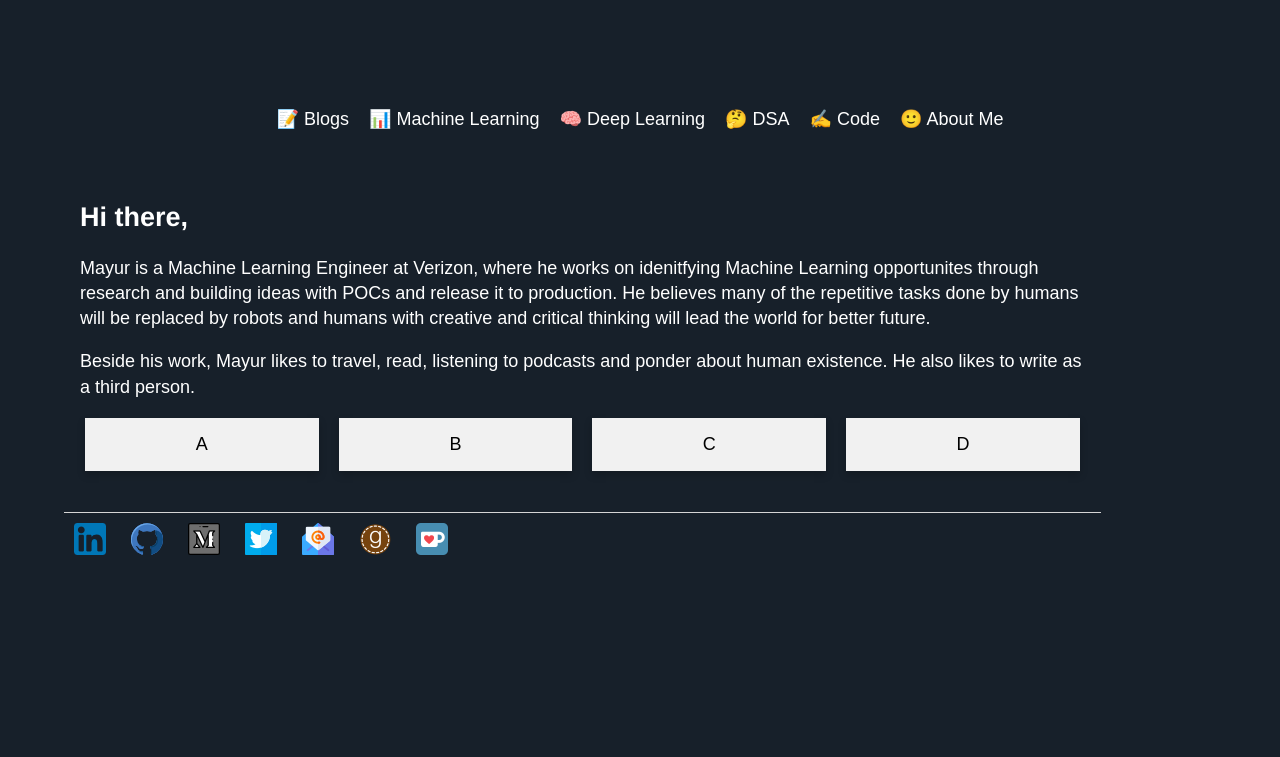
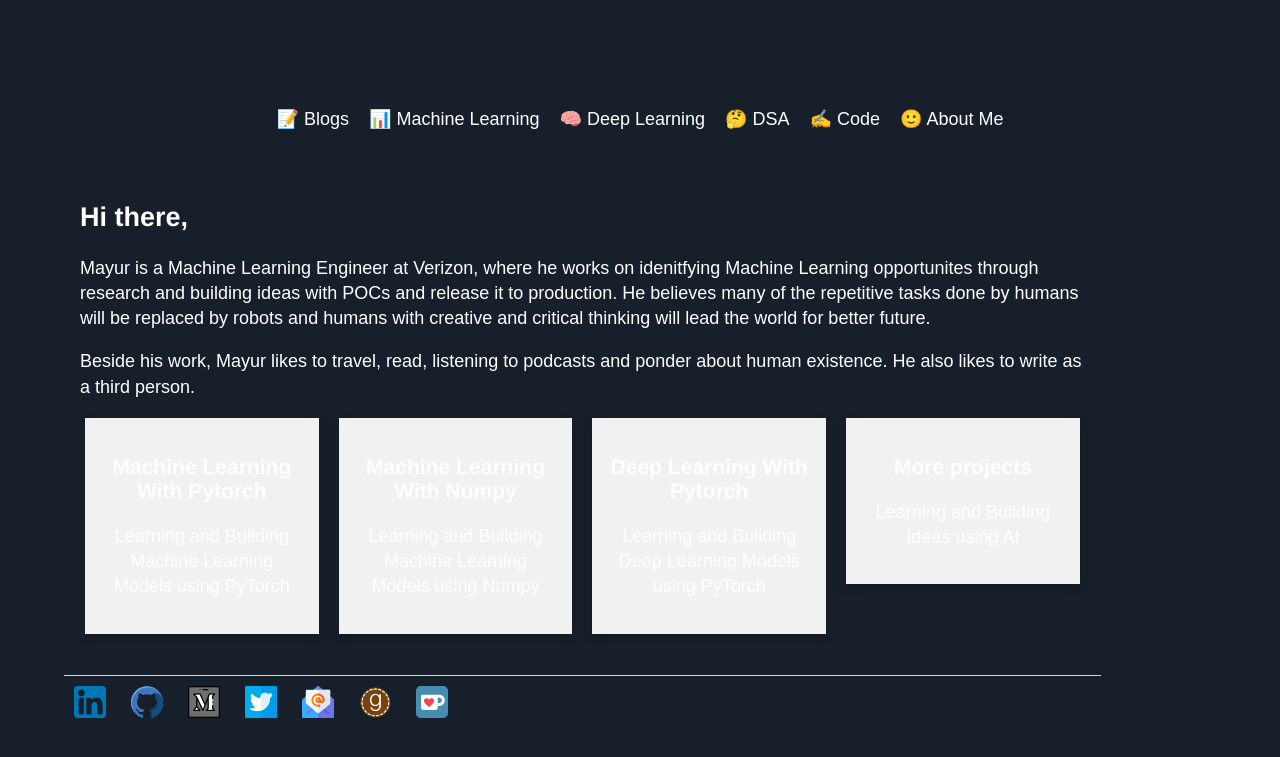
Before and after one commit to Mayurji/mayurji.github.io, a Jekyll site: the page built from about/index.html, in a window 1280 px wide. Shown: the top 757 px of the page. Built offline with Jekyll 4.4.1, drawn with Linux system fonts in a browser that asks for light colours; nearby versions of some CDN libraries.

Commit message:
Update index.html

```diff
--- a/about/index.html
+++ b/about/index.html
@@ -42,16 +42,28 @@ title: Math + Computing = AI
 
 	 <div class="row">
 	  <div class="column">
-	    <div class="card">A</div>
+	    	<div class="card">
+			<a href="https://github.com/Mayurji/MLWithPytorch"><h3>Machine Learning With Pytorch</h3></a>
+			<p>Learning and Buliding Machine Learning Models using PyTorch</p>
+		</div>
 	  </div>
 	  <div class="column">
-	    <div class="card">B</div>
+	    <div class="card">
+		    <a href="https://github.com/Mayurji/MLWithNumpy"><h3>Machine Learning With Numpy</h3></a>
+		    <p>Learning and Buliding Machine Learning Models using Numpy</p>
+		</div>
 	  </div>
 	  <div class="column">
-	    <div class="card">C</div>
+	    <div class="card">
+		  <a href="https://github.com/Mayurji/DLWithPytorch"><h3>Deep Learning With Pytorch</h3></a>
+		  <p>Learning and Buliding Deep Learning Models using PyTorch</p>
+	    </div>
 	  </div>
 	  <div class="column">
-	    <div class="card">D</div>
+	    <div class="card">
+		  <a href="https://github.com/Mayurji/"><h3>More projects</h3></a>
+		  <p>Learning and Buliding Ideas using AI</p>
+	    </div>
 	  </div>
 	</div>
 </p>
```
